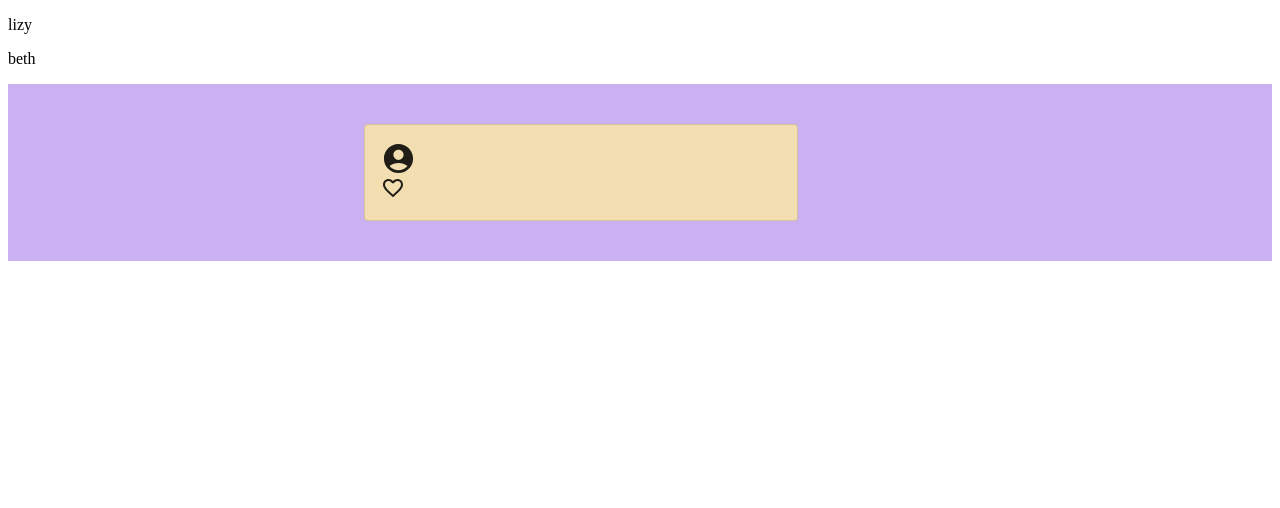
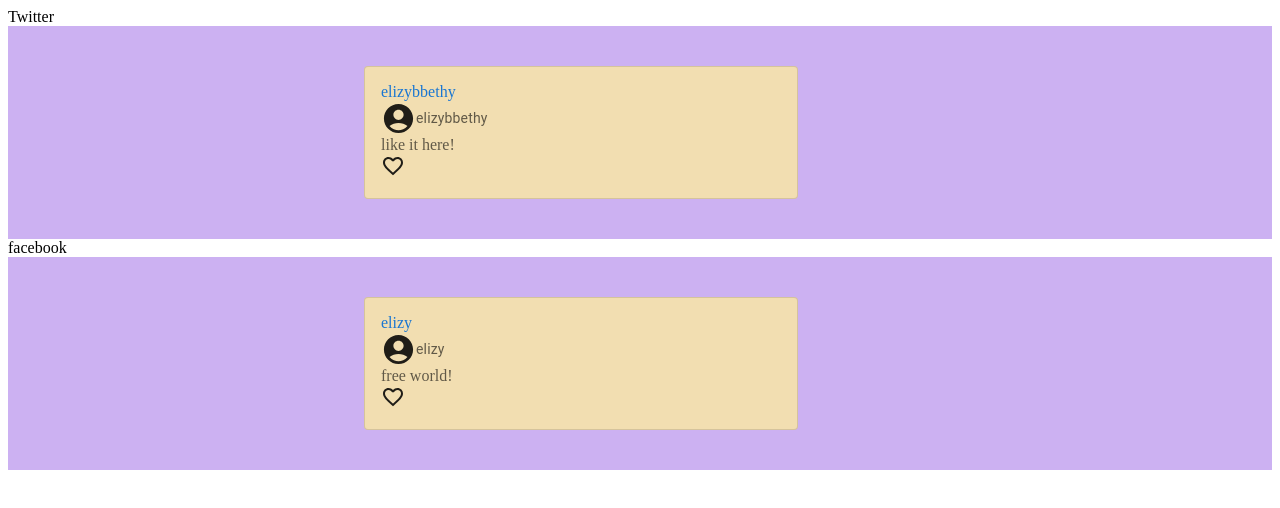
Before and after one commit to Elizybbethy/learning-react, a React (Create React App) app: page / in a window 1280 px wide. Shown: the top 508 px of the page. Built offline with nearby package versions, Linux system fonts and the light colour scheme.

Commit message:
useEffect trial

```diff
--- a/src/App.js
+++ b/src/App.js
@@ -1,21 +1,31 @@
-import "./styles.css";
+// import "./styles.css";
 import * as React from "react";
-import Card from "./Card.js";
+import Cards from "./Cards.js";
 import { useState, useEffect } from 'react';
+// import { Button } from "@mui/material";
+export default function App() {
 
+  const [userDetails, setUserDetails] = React.useState([
+    { username: "elizybbethy", account: "Twitter", headline:"Welcome!", comment: 'like it here!', like:"like" },
+    { username: "elizy", account: "facebook", headline:"Welcome", comment: 'free world!', like:"like" }
+  ]);
+  // const [like, setLike] = React.useState(0);
+  // const [userDetails, setUserDetails] = useState([
+  //   {username: 'lizy', age: '18+', userstate: 'valid'},
+  //   {username: 'beth', age: '17', userstate: 'invalid'},
+  // ]);
+  // const[Like, setLike] = useState(0);
+  // useEffect(() => {
 
-// const users = ({title: 'try',  content: 'learn'});
-export default function App() {
-  // const [userDetails, setUserDetails] = React.useState({ username: "elizybbethy", account: "Twitter", headline:"Welcome", comment: 'like it here!', like:"like" })
-  // const [like, setLike] = React.useState(0);
-  const [userDetails, setUserDetails] = useState([
-    {username: 'lizy', age: '18+', userstate: 'valid'},
-    {username: 'beth', age: '17', userstate: 'invalid'},
-  ]);
+  // }, [])
+  // function addLike(){
+  //   setLike(Like + 1);
+  // }
   return (
     <div>
-
-      <Card userDetails={userDetails} />
+{/* <h2>Likes:</h2>
+        <Button onClick={addLike}>Add a Like</Button> */}
+      <Cards userDetails={userDetails} />
       {/* <Button onClick={handleClick}>click</Button> */}
 
     </div>
--- a/src/Card.js
+++ b/src/Cards.js
@@ -1,25 +1,34 @@
-import { Grid, Paper, Typography } from '@mui/material';
+import { Button, Grid, Paper, Typography } from '@mui/material';
 import React from 'react';
 import AccountCircleIcon from '@mui/icons-material/AccountCircle';
 import FavoriteBorderIcon from '@mui/icons-material/FavoriteBorder';
 import { useState, useEffect } from 'react';
-import Button from '@mui/material';
-
 
 
 export default function Card({userDetails}) {
+    // useEffect((userDetails));
 
+    const[likeDetails, setLikeDetails]=useState([
+     {Like: "i like", Dislike: "i dislike"}
+    ]);
 
+        useEffect(() => {
 
-    return (
+           setLikeDetails(userDetails)
+
+        }, [])
+
+        return (
         <div>
 
-
+        {/* <h2>Likes</h2>
+        <Button onClick={addLike}>Add a Like</Button> */}
        {userDetails.map((user)=>{
 
-        return    <p>{user.username}</p>;
-       })}
-            <Grid container spancing={2} justifyContent="center" style={{ backgroundColor: "#ccb1f2" }}>
+        return    <div>
+        {/* <h1>hello:{likeDetails.Like}</h1> */}
+            {user.account}
+                    <Grid container spancing={2} justifyContent="center" style={{ backgroundColor: "#ccb1f2" }}>
                 <Grid item sm={8} md={6}>
                     <Paper variant='outlined' elevation={4} sx={{ p: 2, margin: 5, maxWidth: 400, backgroundColor: "#f2deb1" }}>
 
@@ -27,21 +36,21 @@ export default function Card({userDetails}) {
                             <Grid item sm={8} md={6}>
                                 <Typography gutterBottom variant='tittle' color='primary'>{userDetails.account}</Typography>
                                 <Grid item>
-                                    <Typography gutterButton variant='subtittle2' color="primary">{userDetails.headline}</Typography>
+                                    <Typography gutterButton variant='subtittle2' color="primary">{user.username}</Typography>
                                 </Grid>
                             </Grid>
                             <Grid container alignItems="center">
                                 <AccountCircleIcon fontSize="large"></AccountCircleIcon>
-                                <Typography color="text.secondary" variant='body2'>{userDetails.username}</Typography>
+                                <Typography color="text.secondary" variant='body2'>{user.username}</Typography>
                             </Grid>
                         </Grid>
                         <Grid container>
                             <Grid item sm={8} md={6}>
-                                <Typography color="text.secondary" variant='body3'>{userDetails.comment}</Typography>
+                                <Typography color="text.secondary" variant='body3'>{user.comment}</Typography>
                             </Grid>
                             <Grid container alignItems="center">
                                 <Grid item sm={8} md={6}>
-                                <FavoriteBorderIcon>{userDetails.like}</FavoriteBorderIcon>
+                                <FavoriteBorderIcon>{user.like}</FavoriteBorderIcon>
                                 <Typography color="primary" variant="body4">{userDetails.like}</Typography>
                                 </Grid>
                             </Grid>
@@ -55,8 +64,8 @@ export default function Card({userDetails}) {
                     </Paper>
                 </Grid>
             </Grid>
-
+            </div>;
+       })}
         </div>
-    )
-
-}
+    );
+};
```
Also changed, not shown: package.json (+35 -29 lines), 2 other files (tests, documents, lock files or other folders).
